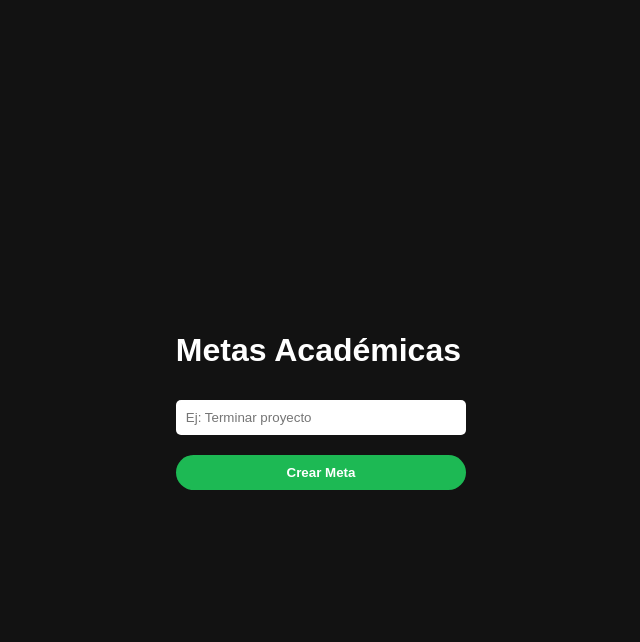
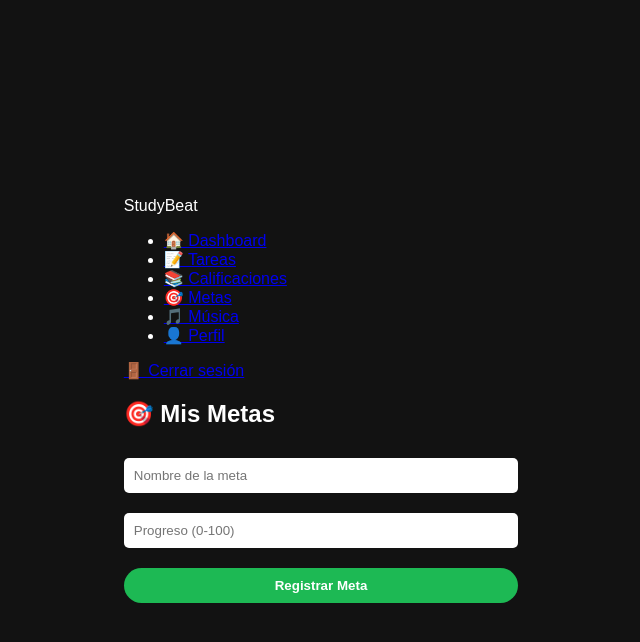
Before and after one commit to FANNY100-0/https-studybeat.onrender.com, a Flask app: page /metas in a window 1280 px wide. Shown: the top 642 px of the page, without its empty margins (319-959 px from the left). Run offline with Flask 3, Linux system fonts and the light colour scheme; the visitor is signed in with stand-in values (Sample User, id 1); data that the repository does not hold is empty.

Commit message:
Update metas.html

```diff
--- a/templates/metas.html
+++ b/templates/metas.html
@@ -1,17 +1,17 @@
-<!DOCTYPE html>
-<html lang="es">
-<head>
-    <meta charset="UTF-8">
-    <link rel="stylesheet" href="{{ url_for('static', filename='css/style.css') }}">
-    <title>Metas - StudyBeat</title>
-</head>
-<body>
-    <div class="container">
-        <h1>Metas Académicas</h1>
-        <form method="POST">
-            <input type="text" name="titulo" placeholder="Ej: Terminar proyecto" required>
-            <button type="submit">Crear Meta</button>
-        </form>
+{% extends 'base.html' %}
+{% block content %}
+<h2>🎯 Mis Metas</h2>
+<form method="POST" class="card">
+    <input type="text" name="desc" placeholder="Nombre de la meta" required>
+    <input type="number" name="progreso" placeholder="Progreso (0-100)" min="0" max="100" required>
+    <button type="submit">Registrar Meta</button>
+</form>
+{% for m in metas %}
+<div class="card" style="margin-top: 10px;">
+    <p>{{ m.descripcion }}</p>
+    <div style="background: #333; height: 10px; border-radius: 5px;">
+        <div style="background: #1DB954; width: {{ m.progreso }}%; height: 100%;"></div>
     </div>
-</body>
-</html>
+</div>
+{% endfor %}
+{% endblock %}
```
